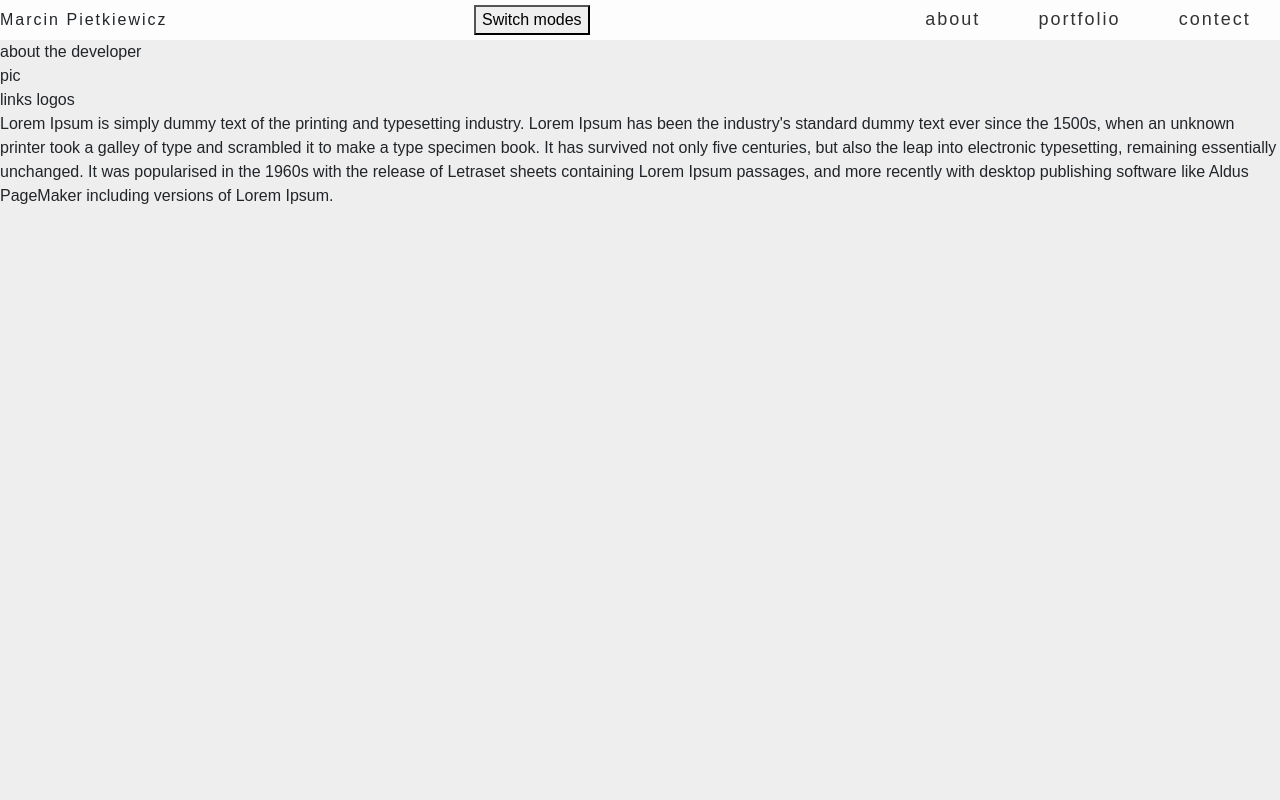
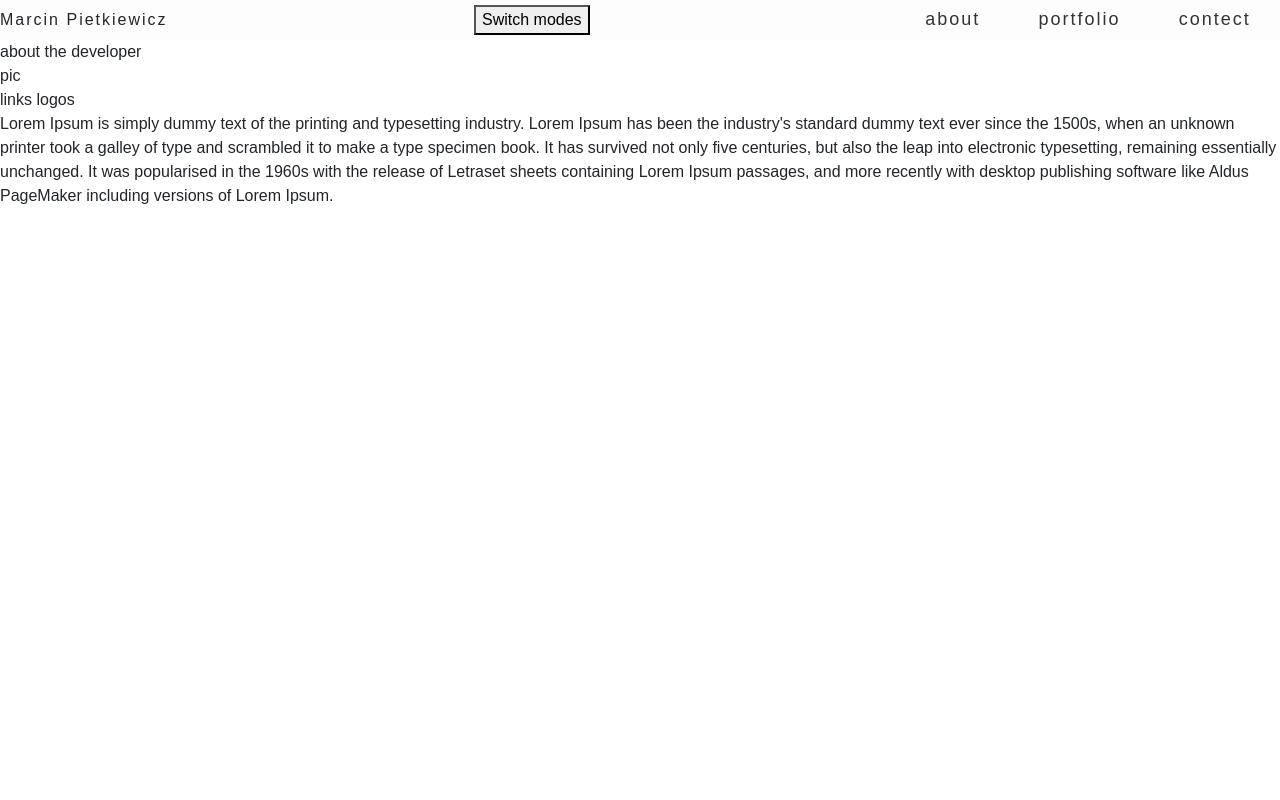
Before and after one commit to MarcinPietkiewicz/portfolio, a React (Create React App) app: page / in a window 1280 px wide. Shown: the top 800 px of the page. Built offline with nearby package versions, Linux system fonts and the light colour scheme.

Commit message:
PoC rudimentary dark mode works

```diff
--- a/src/App.scss
+++ b/src/App.scss
@@ -9,11 +9,12 @@ $gray4: #333;
 $gray5: #111;
 
 .dark-mode {
-  background: #f00;
+  color:green;
+  background-color: black;
 }
 
 .App {
-  background-color: $gray1;
+  // background-color: $gray1;
   font-family: Armata, sans-serif;
 }
 
--- a/src/index.js
+++ b/src/index.js
@@ -1,6 +1,5 @@
 import React from "react";
 import ReactDOM from "react-dom/client";
-import "./index.css";
 import App from "./App";
 import ThemeContextWrapper from "./theme/ThemeContextWrapper";
 
```
Also changed, not shown: 1 other file (tests, documents, lock files or other folders).
